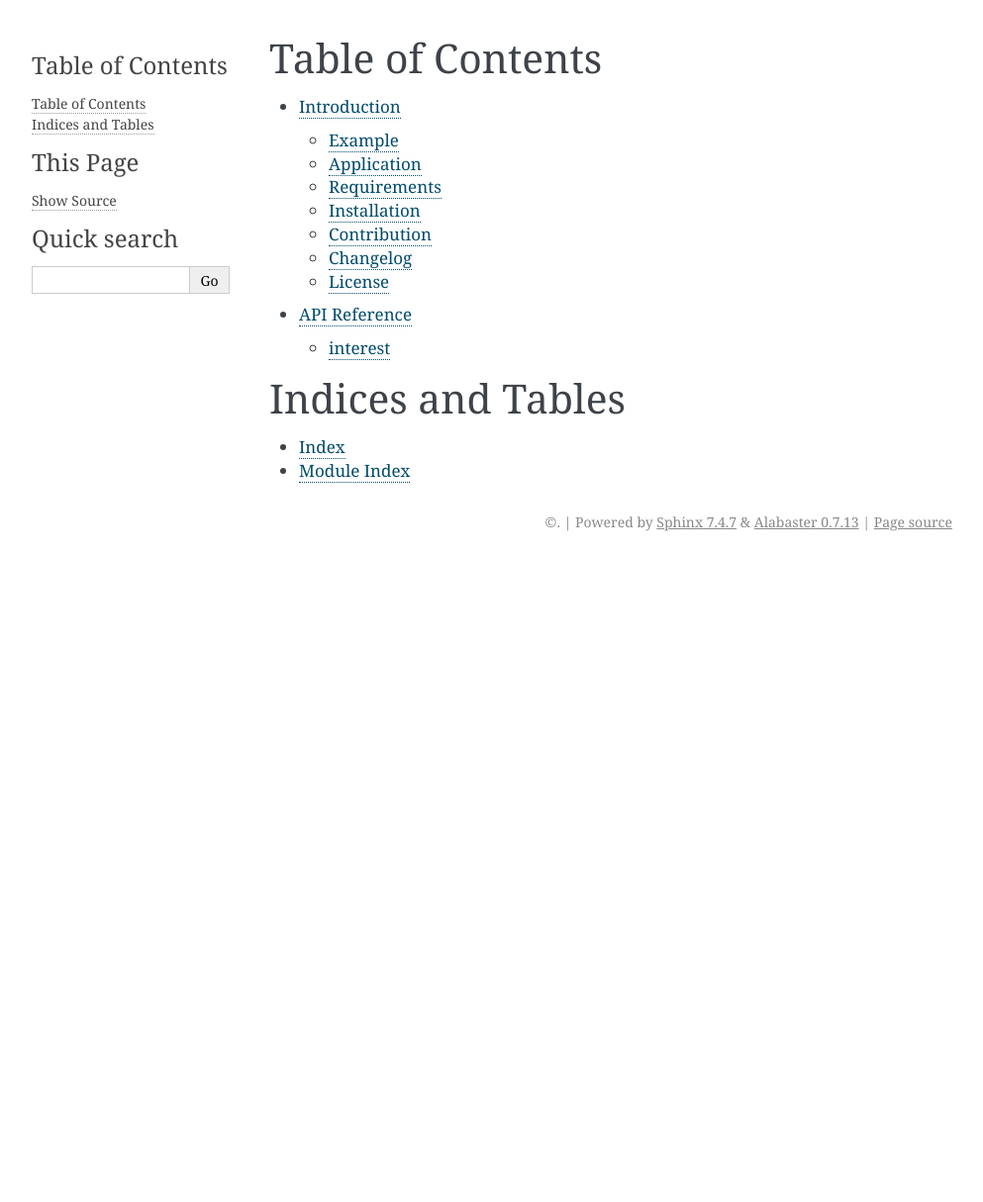
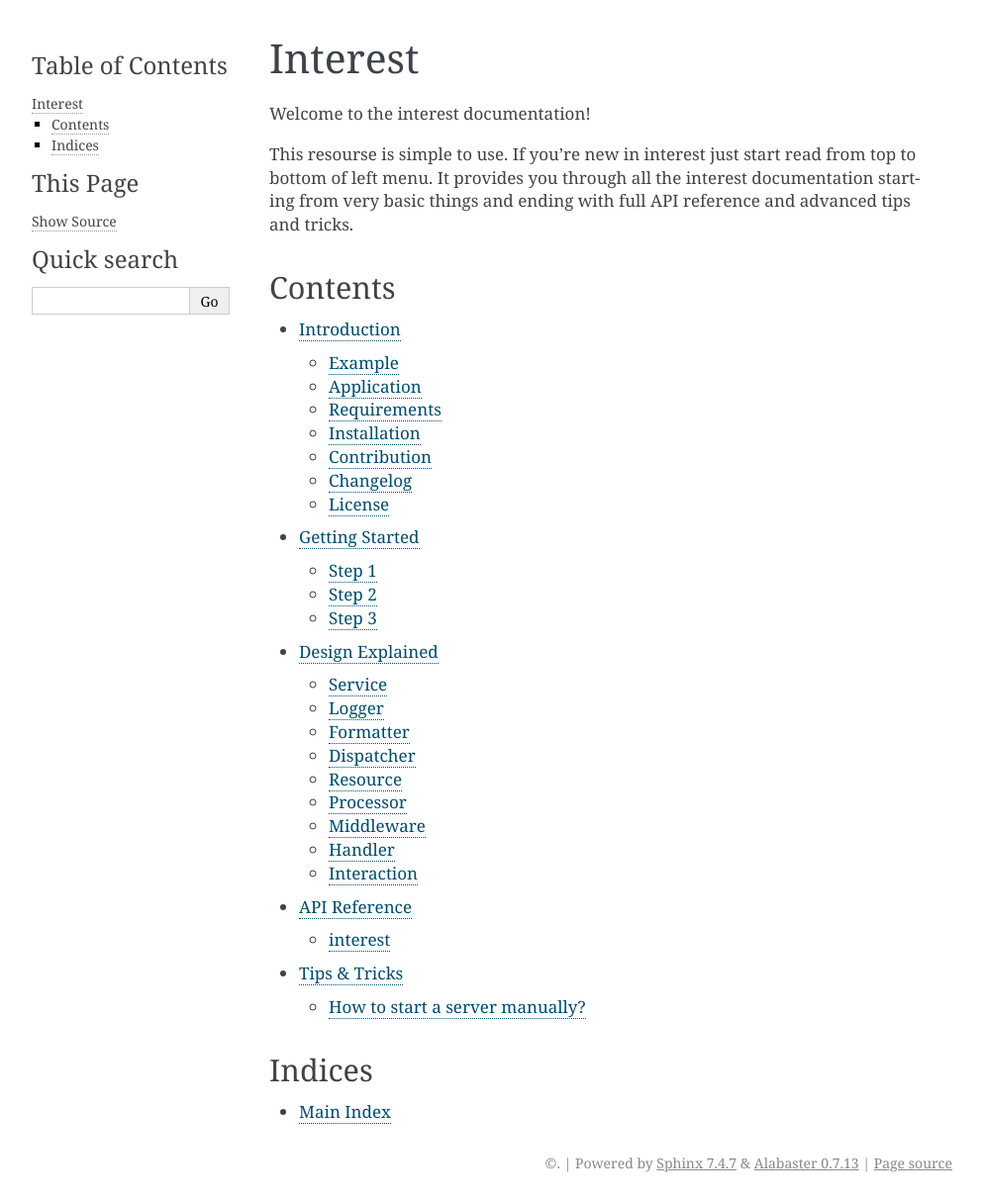
Before and after one commit to roll/interest-py, a Sphinx documentation site: the page built from docs/index.rst, in a window 1280 px wide. Shown: the whole page at 99% size, without its empty margins (148-1141 px from the left). Built offline with Sphinx 7.4.7, drawn with Linux system fonts in a browser that asks for light colours; the version number is read from the project's files by our own code; before the commit the page ends 900 px from its top, so only the background shows below that.

Commit message:
improved docs

```diff
--- /dev/null
+++ b/docs/design.rst
@@ -0,0 +1,34 @@
+Design Explained
+================
+
+Here we will see interest's terminology and high-level package design.
+If you're interested in concrete term use left menu to pick it.
+
+*under development*
+
+Service
+-------
+
+Logger
+------
+
+Formatter
+---------
+
+Dispatcher
+----------
+
+Resource
+--------
+
+Processor
+---------
+
+Middleware
+----------
+
+Handler
+-------
+
+Interaction
+-----------
--- a/docs/index.rst
+++ b/docs/index.rst
@@ -1,13 +1,25 @@
-Table of Contents
-=================
+Interest
+========
+
+Welcome to the interest documentation!
+
+This resourse is simple to use. If you're new in interest
+just start read from top to bottom of left menu. It provides you through all
+the interest documentation starting from very basic things and ending
+with full API reference and advanced tips and tricks.
+
+Contents
+--------
 
 .. toctree::
 
      Introduction <intro>
+     start
+     design
      api
+     tips
 
-Indices and Tables
-==================
+Indices
+-------
 
-* :ref:`genindex`
-* :ref:`modindex`
+- :ref:`Main Index<genindex>`
--- /dev/null
+++ b/docs/start.rst
@@ -0,0 +1,18 @@
+Getting Started
+===============
+
+.. note::
+
+  It's a complete tutorial.
+  For very starter example see :doc:`Introduction <intro>`.
+
+*under development*
+
+Step 1
+------
+
+Step 2
+------
+
+Step 3
+------
```
Also changed, not shown: docs/tips.rst (added, +22 -0 lines), 1 other file.
